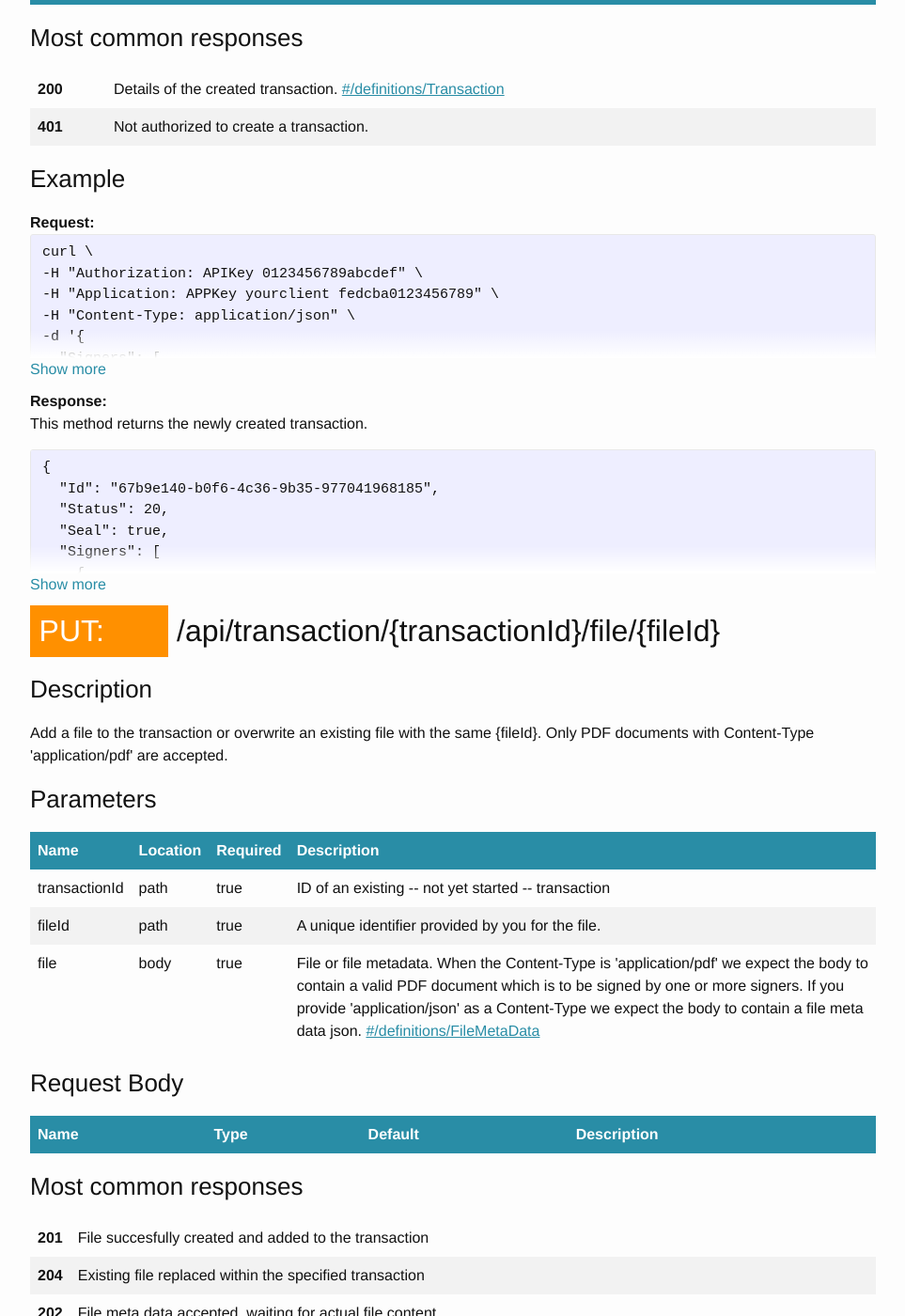
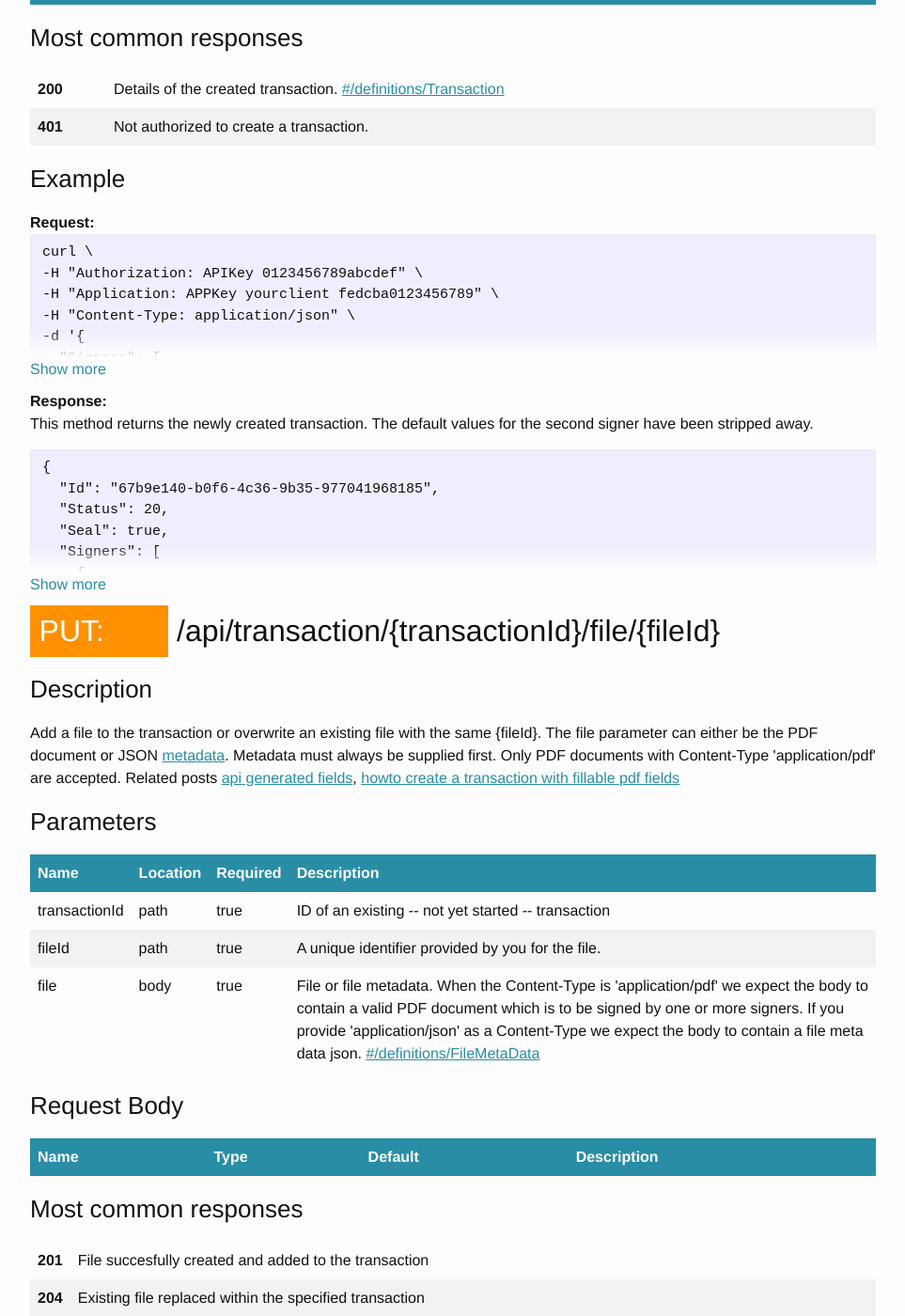
Before and after one commit to markohantula/evidos.github.io, a Jekyll site: the page built from endpoints.html, in a window 1280 px wide and 1400 px high, scrolled down 4359 px. Shown: the whole window at 94% size, without its empty margins (158-1121 px from the left). Built offline with Jekyll 4.4.1, drawn with Linux system fonts in a browser that asks for light colours; some of the changed text lies outside the part shown.

Commit message:
Models/Examples/Responses fixed + extra info added

```diff
--- a/_data/api-swagger.yaml
+++ b/_data/api-swagger.yaml
@@ -136,7 +136,10 @@
     put:
       description: |
         Add a file to the transaction or overwrite an existing file with the same {fileId}.
+        The file parameter can either be the PDF document or JSON <a href="##/definitions/FileMetaData">metadata</a>.
+        Metadata must always be supplied first.
         Only PDF documents with Content-Type 'application/pdf' are accepted.
+        Related posts <a href="http://localhost:4000/api/howto/2016/10/06/api-generated-fields.html/">api generated fields</a>, <a href="http://localhost:4000/api/howto/2016/04/21/howto-create-a-transaction-with-fillable-pdf-fields.html">howto create a transaction with fillable pdf fields</a>
       consumes:
         - 'application/pdf'
         - 'application/json'
@@ -171,7 +174,7 @@
           description: |
             Conflict while trying to overwrite the file.
             You have used the same fileId again which causes us to overwrite the file (which is a valid action).
-            However the same fileId was provided in a to short time interval making it unclear which version was meant to be the latest version.
+            However the same fileId was provided in a too short time interval making it unclear which version was meant to be the latest version.
   '/api/transaction/{transactionId}/start':
     put:
       description: Starts a transaction with the same {transactionId}
@@ -532,9 +535,15 @@
   FileMetaData:
     type: object
     properties:
+      DisplayOrder:
+        type: integer
+        description: With what order number we'll display the file to the signer
       DisplayName:
         type: string
         description: With what name we'll display the file to the signer
+      Description:
+        type: string
+        description: With what description we'll display the file to the signer
       Signers:
         type: object
         description: |
--- a/_data/endpoint_examples.yaml
+++ b/_data/endpoint_examples.yaml
@@ -40,8 +40,20 @@
             "ScribbleNameFixed": false,
             "Verifications": [
               {
-                "Type": "iDIN"
+                "Type": "iDeal"
               }
+            ]
+          },
+          {
+            "Email": "anotheruser@example.com",
+            "RequireScribble": true,
+            "SendSignRequest": true,
+            "SignRequestMessage": "Hello, could you please sign this document? Best regards, John Doe",
+            "DaysToRemind": 15,
+            "ScribbleName": "John Doe",
+            "ScribbleNameFixed": false,
+            "Mobile": "+31612345678",
+            "RequireSmsVerification": true
             ]
           }
           ],
@@ -49,7 +61,9 @@
           }'
           https://api.signhost.com/api/transaction/
     json_response: post_api_transaction.json
-    response_information: This method returns the newly created transaction.
+    response_information: |
+      This method returns the newly created transaction.
+      The default values for the second signer have been stripped away.
 put/api/transaction/{transactionId}/file/{fileId}:
   - example:
     curl_request: |
--- a/_includes/endpoint_responses/post_api_transaction.json
+++ b/_includes/endpoint_responses/post_api_transaction.json
@@ -7,13 +7,13 @@
       "Id": "e0b39ec0-e0c6-45d9-bf0d-ae8cafbe2f48",
       "Expires": null,
       "Email": "user@example.com",
-      "Mobile": "+31612345678",
+      "Mobile": null,
       "Iban": null,
       "BSN": null,
       "RequireScribbleName": false,
       "RequireScribble": true,
-      "RequireEmailVerification": true,
-      "RequireSmsVerification": true,
+      "RequireEmailVerification": false,
+      "RequireSmsVerification": false,
       "RequireDigidVerification": false,
       "RequireKennisnetVerification": false,
       "RequireSurfnetVerification": false,
@@ -23,7 +23,7 @@
           "IPAddress": "203.0.113.5"
         },
         {
-          "Type": "iDIN"
+          "Type": "iDeal"
         }
       ],
       "SendSignRequest": true,
@@ -63,6 +63,18 @@
       "CreatedDateTime": "2016-06-15T23:33:04.1965465+02:00",
       "ModifiedDateTime": "2016-06-15T23:33:04.1965465+02:00",
       "Context": null
+    },
+    {
+      "Id": "b9d0f613-985d-4a5a-8e79-a83f7b5d6b55",
+      "Email": "anotheruser@example.com",
+      "Mobile": "+31612345678",
+      "RequireScribble": true,
+      "RequireSmsVerification": true,
+      "SendSignRequest": true,
+      "SignRequestMessage": "Hello, could you please sign this document? Best regards, John Doe",
+      "DaysToRemind": 15,
+      "ScribbleName": "John Doe",
+      "ScribbleNameFixed": false
     }
   ],
   "Receivers": [
```
Also changed, not shown: _posts/2016-04-21-howto-create-a-transaction-with-fillable-pdf-fields.markdown (+4 -4 lines).
